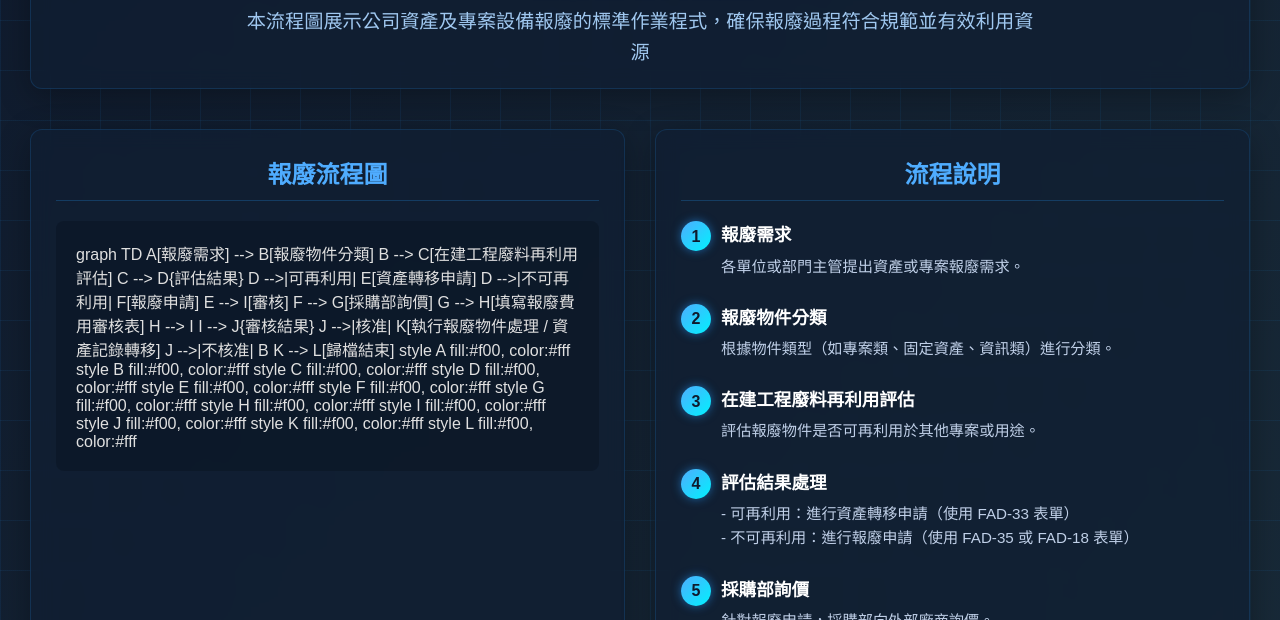
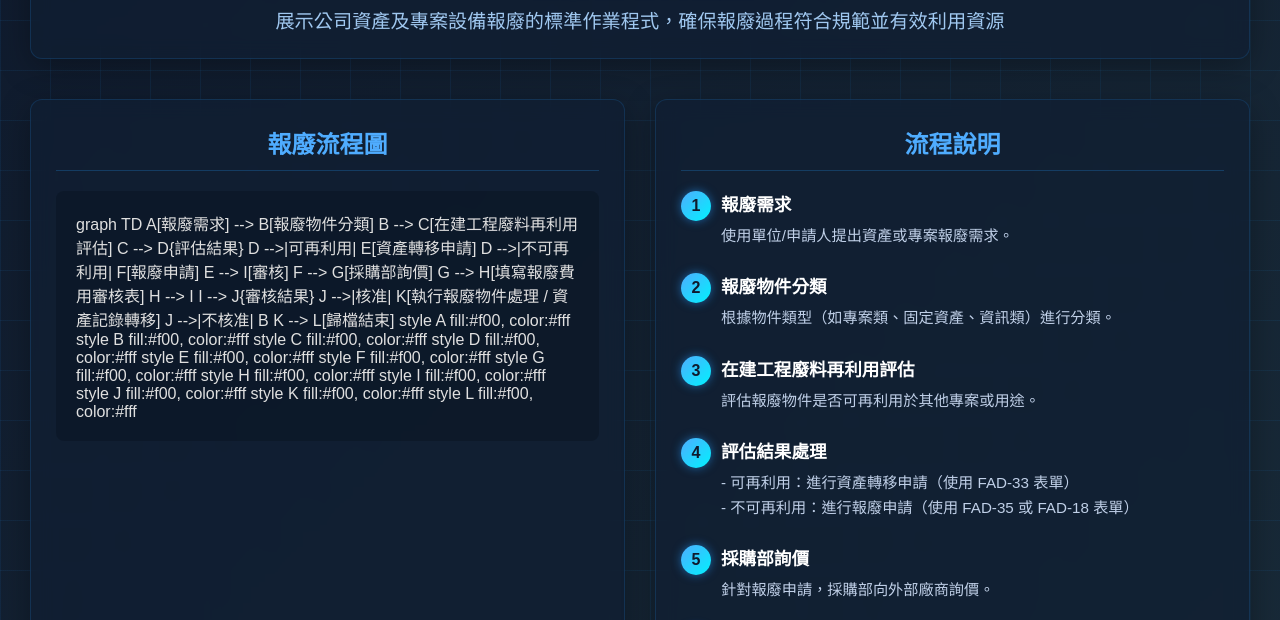
Before and after one commit to ampere1069/mermaid01, a plain HTML site: page index.html in a window 1280 px wide. Shown: the part 180-800 px from the top of the page. Drawn offline with Linux system fonts and the light colour scheme; a script that the page names is missing.

Commit message:
更新 index.html via EZPage

```diff
--- a/index.html
+++ b/index.html
@@ -253,7 +253,7 @@
                 <h1 class="company-name">台灣新鈳電子股份有限公司</h1>
             </div>
             <h2 class="title">報廢管理流程圖</h2>
-            <p class="subtitle">本流程圖展示公司資產及專案設備報廢的標準作業程式，確保報廢過程符合規範並有效利用資源</p>
+            <p class="subtitle">展示公司資產及專案設備報廢的標準作業程式，確保報廢過程符合規範並有效利用資源</p>
         </div>
 
         <div class="content">
@@ -295,7 +295,7 @@ graph TD
                 <ol class="steps">
                     <li class="step">
                         <div class="step-title">報廢需求</div>
-                        <div class="step-content">各單位或部門主管提出資產或專案報廢需求。</div>
+                        <div class="step-content">使用單位/申請人提出資產或專案報廢需求。</div>
                     </li>
                     <li class="step">
                         <div class="step-title">報廢物件分類</div>
```
